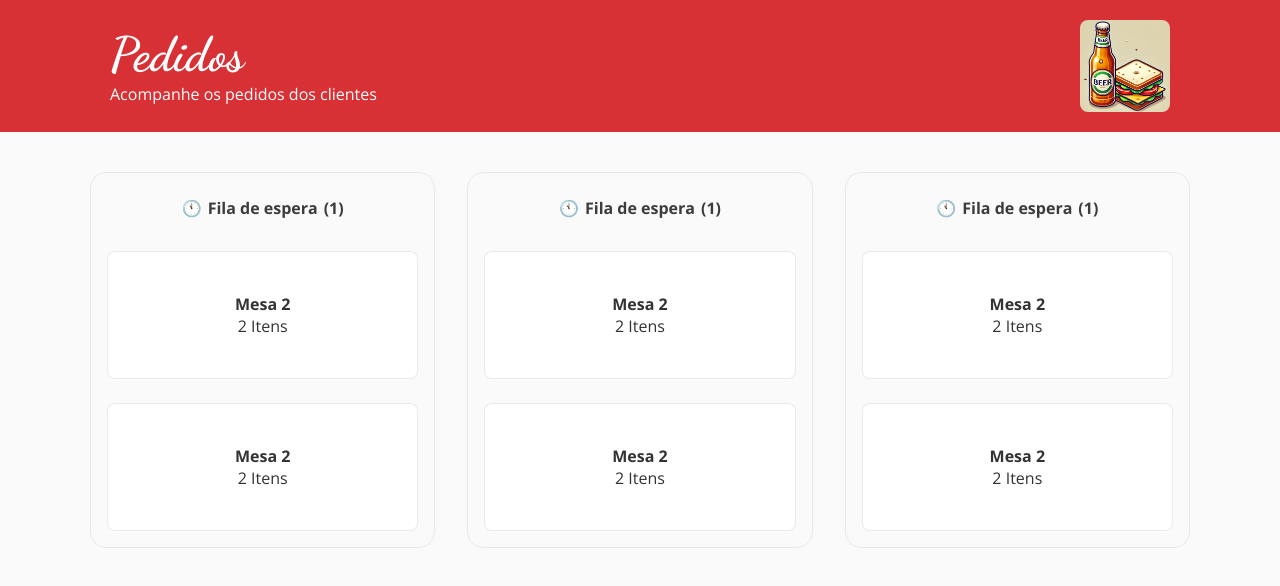
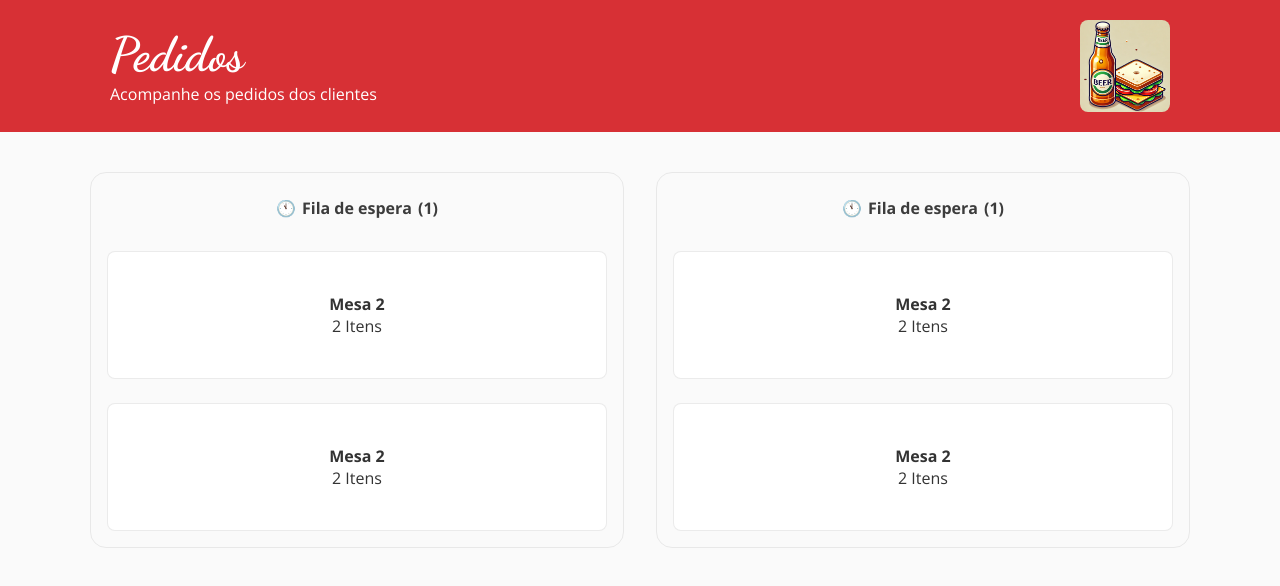
Before and after one commit to ViniFernandesDev/BagualApp, a React (Vite) app in the folder FRONT/: page / in a window 1280 px wide. Shown: the top 586 px of the page. Built offline with nearby package versions, Linux system fonts and the light colour scheme.

Commit message:
refactor/components orders

```diff
--- a/FRONT/src/components/Orders/index.tsx
+++ b/FRONT/src/components/Orders/index.tsx
@@ -1,62 +1,12 @@
 
-import { Board, Container, OrdersContainer } from './styles';
+import { OrdersBoard } from '../OrdersBoard';
+import { Container } from './styles';
 
 export const Orders = () => {
     return (
         <Container>
-            <Board>
-                <header>
-                    <span>🕚</span>
-                    <strong>Fila de espera</strong>
-                    <span>(1)</span>
-                </header>
-
-                <OrdersContainer type='button'>
-                    <strong>Mesa 2</strong>
-                    <span>2 Itens</span>
-                </OrdersContainer>
-
-                <OrdersContainer type='button'>
-                    <strong>Mesa 2</strong>
-                    <span>2 Itens</span>
-                </OrdersContainer>
-            </Board>
-
-            <Board>
-                <header>
-                    <span>🕚</span>
-                    <strong>Fila de espera</strong>
-                    <span>(1)</span>
-                </header>
-
-                <OrdersContainer type='button'>
-                    <strong>Mesa 2</strong>
-                    <span>2 Itens</span>
-                </OrdersContainer>
-
-                <OrdersContainer type='button'>
-                    <strong>Mesa 2</strong>
-                    <span>2 Itens</span>
-                </OrdersContainer>
-            </Board>
-
-            <Board>
-                <header>
-                    <span>🕚</span>
-                    <strong>Fila de espera</strong>
-                    <span>(1)</span>
-                </header>
-
-                <OrdersContainer type='button'>
-                    <strong>Mesa 2</strong>
-                    <span>2 Itens</span>
-                </OrdersContainer>
-
-                <OrdersContainer type='button'>
-                    <strong>Mesa 2</strong>
-                    <span>2 Itens</span>
-                </OrdersContainer>
-            </Board>
+            <OrdersBoard />
+            <OrdersBoard />
         </Container>
     );
 };
--- a/FRONT/src/components/Orders/styles.ts
+++ b/FRONT/src/components/Orders/styles.ts
@@ -7,38 +7,3 @@ export const Container = styled.div`
     display: flex;
     gap: 32px;
 `
-
-export const Board = styled.div`
-    padding: 16px;
-    font-weight: 600;
-    border: 1px solid rgba(204, 204, 204, 0.4);
-    border-radius: 16px;
-    color: #3c3c3c;
-    flex: 1;
-
-    header {
-        padding: 8px;
-        display: flex;
-        justify-content: center;
-        align-items: center;
-        gap: 6px;
-    }
-`
-
-export const OrdersContainer = styled.button`
-    height: 128px;
-    width: 100%;
-    border: 1px solid rgba(204, 204, 204, 0.4);
-    display: flex;
-    justify-content: center;
-    flex-direction: column;
-    align-items: center;
-    background: #ffffff;
-    border-radius: 8px;
-    margin-top: 24px;
-    transition: 0.3s all;
-
-    &:hover {
-        background: #fae9e9;
-    }
-`
--- /dev/null
+++ b/FRONT/src/components/OrdersBoard/index.tsx
@@ -0,0 +1,24 @@
+
+import { Board, Container } from './styles';
+
+export const OrdersBoard = () => {
+    return (
+        <Board>
+            <header>
+                <span>🕚</span>
+                <strong>Fila de espera</strong>
+                <span>(1)</span>
+            </header>
+
+            <Container type='button'>
+                <strong>Mesa 2</strong>
+                <span>2 Itens</span>
+            </Container>
+
+            <Container type='button'>
+                <strong>Mesa 2</strong>
+                <span>2 Itens</span>
+            </Container>
+        </Board>
+    );
+};
--- /dev/null
+++ b/FRONT/src/components/OrdersBoard/styles.ts
@@ -0,0 +1,36 @@
+import styled from 'styled-components';
+
+export const Board = styled.div`
+    padding: 16px;
+    font-weight: 600;
+    border: 1px solid rgba(204, 204, 204, 0.4);
+    border-radius: 16px;
+    color: #3c3c3c;
+    flex: 1;
+
+    header {
+        padding: 8px;
+        display: flex;
+        justify-content: center;
+        align-items: center;
+        gap: 6px;
+    }
+`
+
+export const Container = styled.button`
+    height: 128px;
+    width: 100%;
+    border: 1px solid rgba(204, 204, 204, 0.4);
+    display: flex;
+    justify-content: center;
+    flex-direction: column;
+    align-items: center;
+    background: #ffffff;
+    border-radius: 8px;
+    margin-top: 24px;
+    transition: 0.3s all;
+
+    &:hover {
+        background: #fae9e9;
+    }
+`
```
